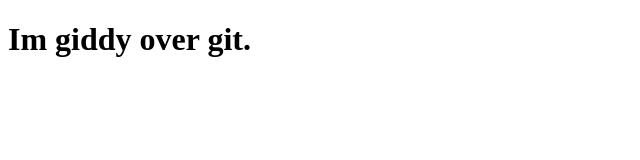
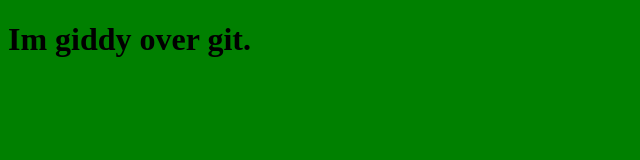
Before and after one commit to EMorgan000/exampleGitHub, a plain HTML site: page index.html in a window 1280 px wide. Shown: the whole page, without its empty margins (0-640 px from the left). Drawn offline with Linux system fonts and the light colour scheme.

Commit message:
Added a stylesheet

```diff
--- a/index.html
+++ b/index.html
@@ -3,6 +3,7 @@
   <head>
     <meta charset="utf-8">
     <title>Giddy</title>
+    <link rel="stylesheet" href="styles.css">
   </head>
   <body>
     <h1>Im giddy over git.</h1>
--- /dev/null
+++ b/styles.css
@@ -0,0 +1,3 @@
+body {
+  background-color: green;
+}
```
